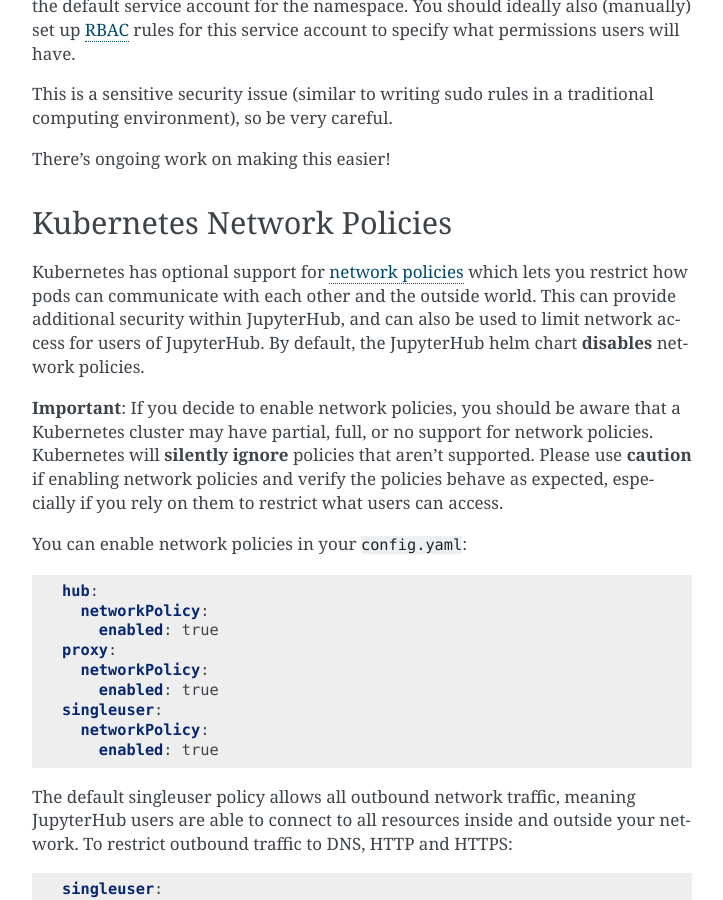
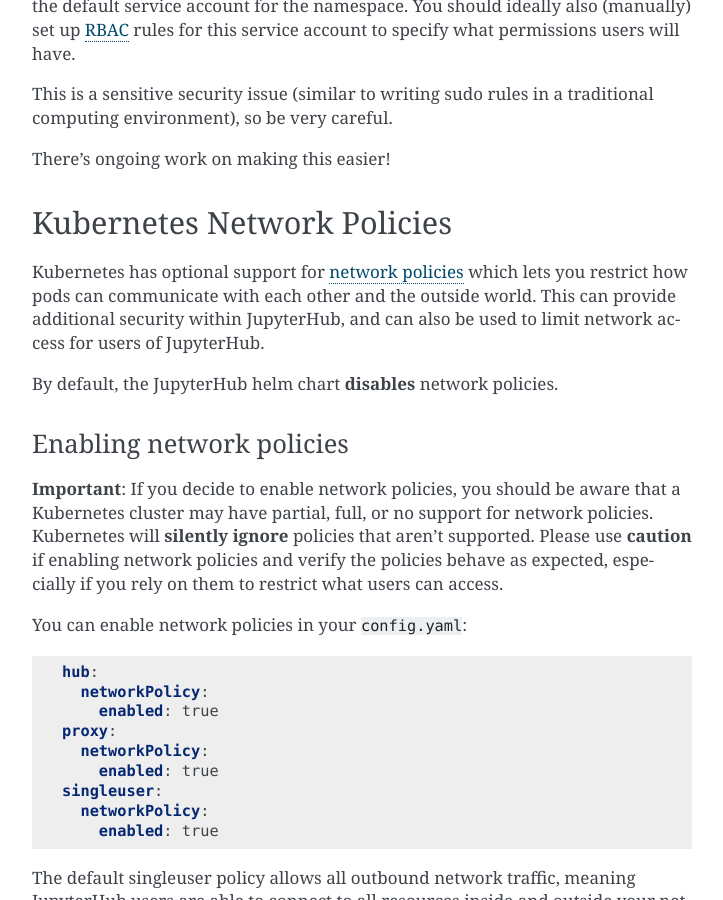
Before and after one commit to jupyterhub/zero-to-jupyterhub-k8s, a Sphinx documentation site: the page built from doc/source/security.md, in a window 1280 px wide and 900 px high, scrolled down 4058 px. Shown: the whole window, without its empty margins (388-1111 px from the left). Built offline with Sphinx 7.4.7, drawn with Linux system fonts in a browser that asks for light colours.

Commit message:
Emphasize default net policy is disabled

```diff
--- a/doc/source/security.md
+++ b/doc/source/security.md
@@ -163,8 +163,11 @@
 policies](https://kubernetes.io/docs/concepts/services-networking/network-policies/)
 which lets you restrict how pods can communicate with each other and the outside
 world. This can provide additional security within JupyterHub, and can also be
-used to limit network access for users of JupyterHub. By default, the JupyterHub
-helm chart **disables** network policies.
+used to limit network access for users of JupyterHub.
+
+By default, the JupyterHub helm chart **disables** network policies.
+
+### Enabling network policies
 
 **Important**: If you decide to enable network policies, you should be aware
 that a Kubernetes cluster may have partial, full, or no support for network
```
